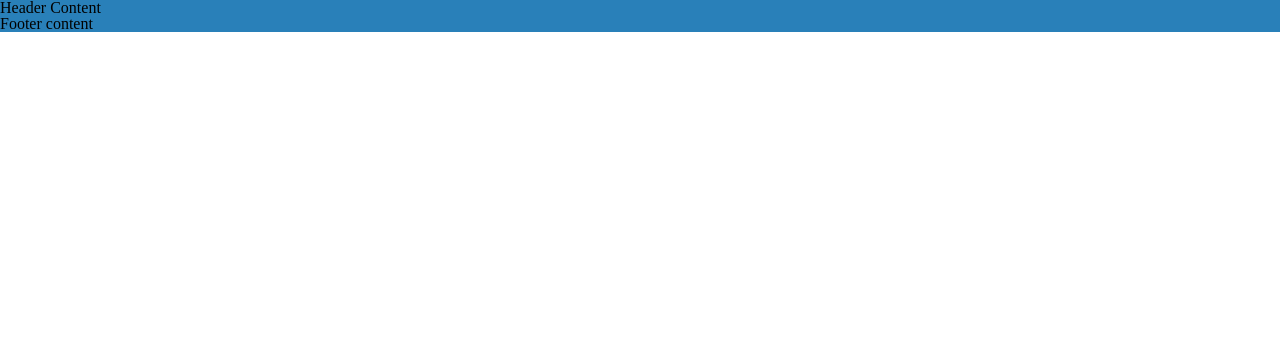
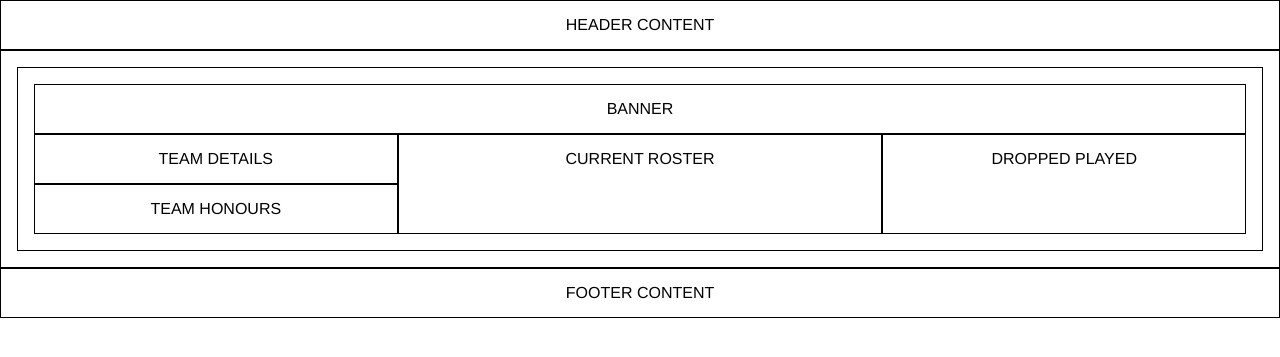
Before and after one commit to moyden/scdl2, a Jekyll site: the page built from _teams/lol-boys.md, in a window 1280 px wide. Shown: the top 357 px of the page. Built offline with Jekyll 4.4.1, drawn with Linux system fonts in a browser that asks for light colours.

Commit message:
Basic teampage layout

```diff
--- a/_layouts/teampage.html
+++ b/_layouts/teampage.html
@@ -3,3 +3,15 @@ layout: default
 scripts:
   - teampage
 ---
+
+<div class="l-team">
+  <section class="l-team__banner">Banner</section>
+
+  <section class="l-team__details">Team Details</section>
+
+  <section class="l-team__roster">Current Roster</section>
+
+  <section class="l-team__dropped">Dropped Played</section>
+
+  <section class="l-team__honours">Team Honours</section>
+</div>
--- a/_sass/main.scss
+++ b/_sass/main.scss
@@ -1,6 +1,9 @@
 @charset 'utf-8';
 
 // Variables
+
+// Breakpoints
+$bp-columns: 700px;
 
 //   Fonts
 $display-font: 'Aleo', serif;
--- a/css/main.css
+++ b/css/main.css
@@ -40,11 +40,61 @@ table {
   border-collapse: collapse;
   border-spacing: 0; }
 
+body {
+  color: #000;
+  font-family: 'Helvetica Neue', sans-serif;
+  text-transform: uppercase; }
+
+header,
+footer,
+div,
+section {
+  padding: 1rem;
+  text-align: center; }
+
 .l-site-header {
-  background-color: #2980b9; }
+  border: 1px solid #000;
+  padding: 1rem; }
 
 .l-page-content {
-  background-color: #e74c3c; }
+  border: 1px solid #000;
+  padding: 1rem; }
 
 .l-site-footer {
-  background-color: #2980b9; }
+  border: 1px solid #000;
+  padding: 1rem; }
+
+.l-team {
+  border: 1px solid #000; }
+
+.l-team__banner {
+  border: 1px solid #000; }
+
+.l-team__details {
+  border: 1px solid #000; }
+
+.l-team__roster {
+  border: 1px solid #000; }
+
+.l-team__dropped {
+  border: 1px solid #000; }
+
+.l-team__honours {
+  border: 1px solid #000; }
+
+@media screen and (min-width: 700px) {
+  .l-team {
+    display: grid;
+    grid-template-columns: 30% 40% 30%; }
+  .l-team__banner {
+    grid-column: 1 / 4; }
+  .l-team__details {
+    grid-column: 1 / 2; }
+  .l-team__roster {
+    grid-column: 2 / 3;
+    grid-row: 2 / 4; }
+  .l-team__dropped {
+    grid-column: 3 / 4;
+    grid-row: 2 / 4; }
+  .l-team__honours {
+    grid-column: 1 / 2; } }
```
Also changed, not shown: _sass/_base.scss (+13 -0 lines), _sass/_layout.scss (+68 -3 lines).
